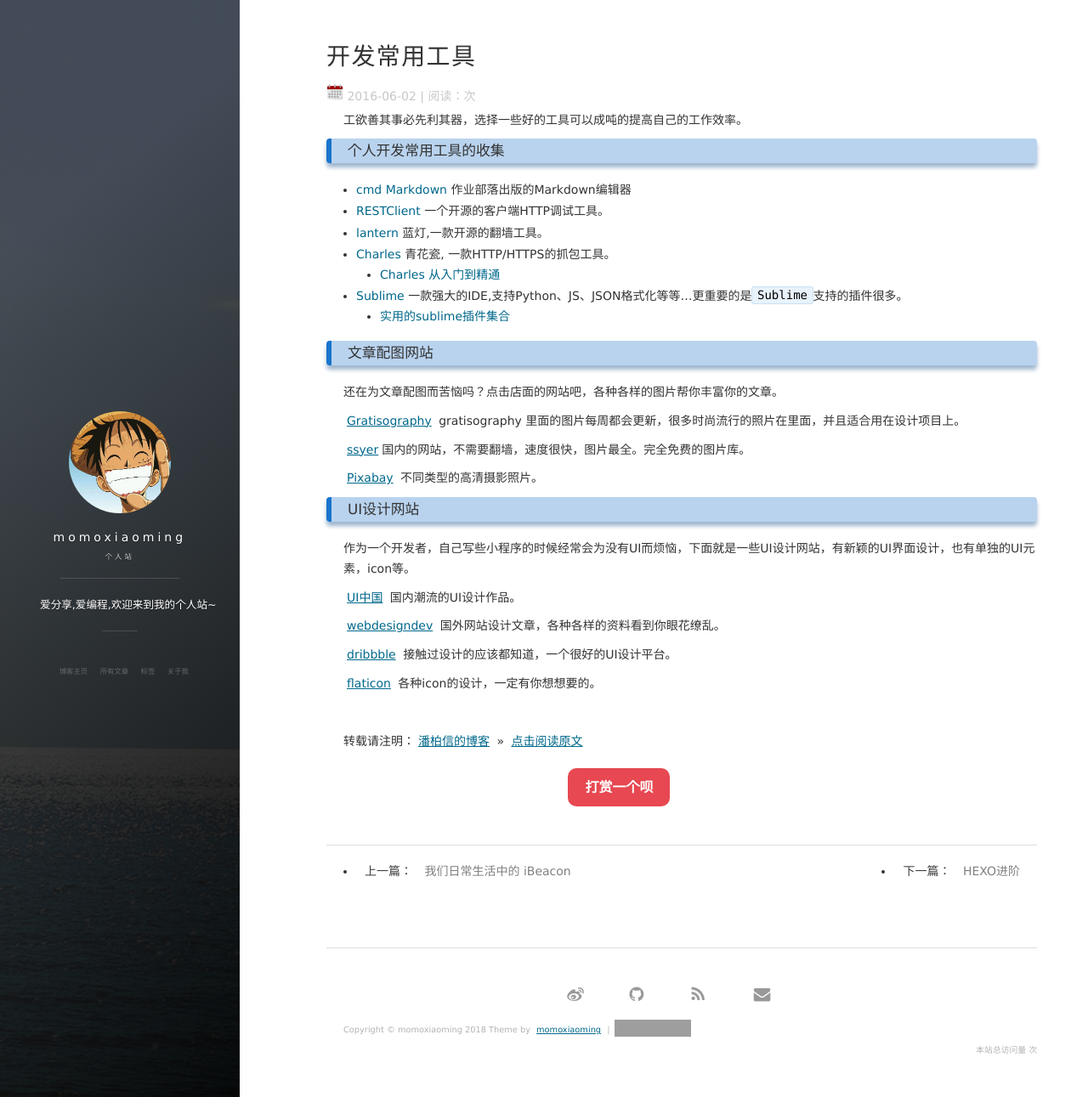
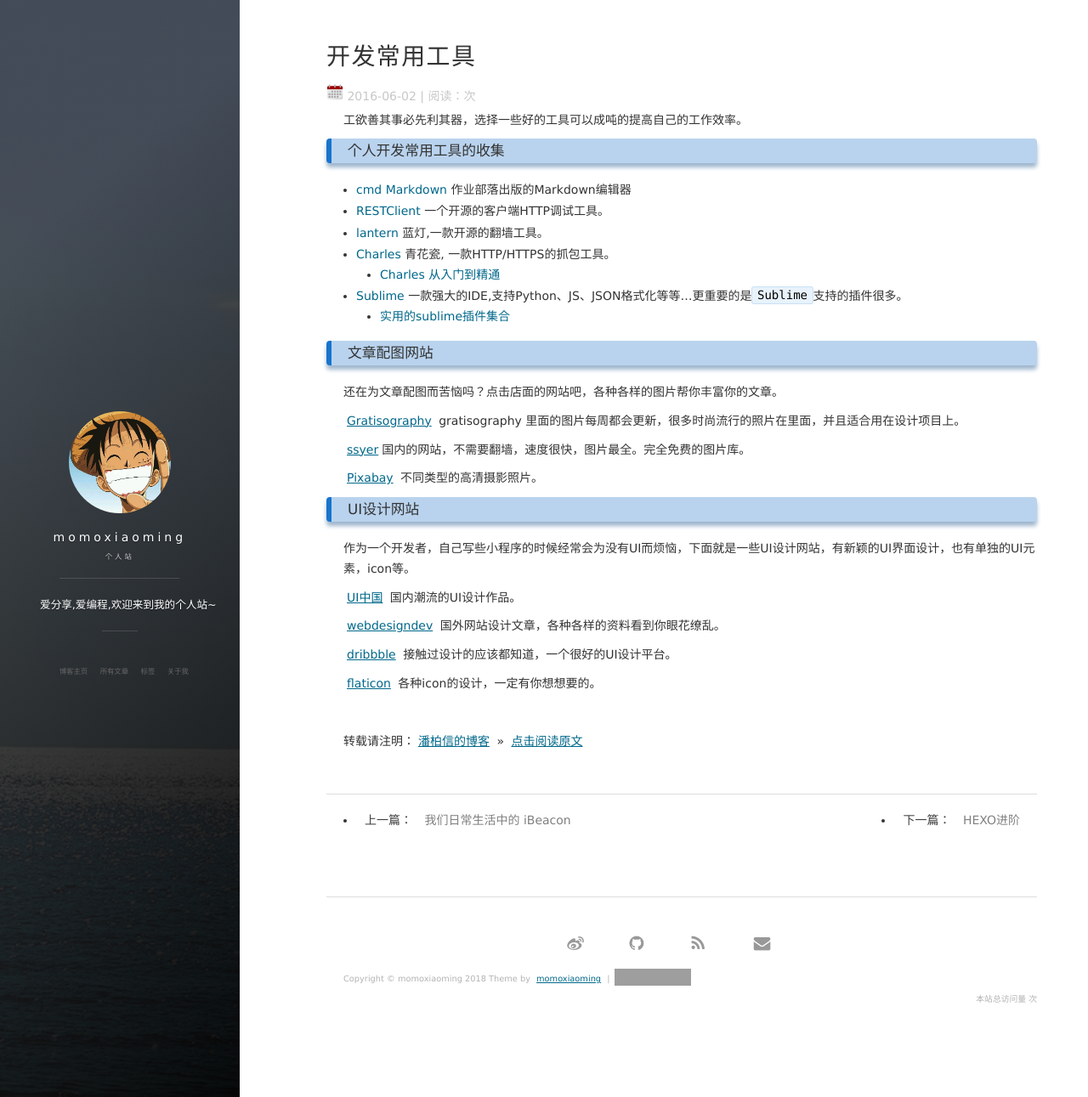
Before and after one commit to momoxiaoming/momoxiaoming.github.io, a Jekyll site: the page built from _posts/2016-06-02-Develop_Tool.md, in a window 1280 px wide and 1291 px high. Shown: the whole window at 85% size. Built offline with Jekyll 4.4.1, drawn with Linux system fonts in a browser that asks for light colours; nearby versions of some CDN libraries; comment, search, counter and statistics services are not loaded; grey boxes are pictures that could not be loaded.

Commit message:
修改了一些页面

```diff
--- a/_includes/new-old.html
+++ b/_includes/new-old.html
@@ -1,6 +1,6 @@
 <section>
 
-            <div class="content-play">
+          <!-- <div class="content-play">
               <p><a href="javascript:void(0)" onclick="dashangToggle()" class="dashang" title="打赏，支持一下">打赏一个呗</a></p>
               <div class="hide_box-play"></div>
               <div class="shang_box-play">
@@ -28,6 +28,7 @@
                 </div>
               </div>
             </div>
+            !-->
             <script type="text/javascript">
             function dashangToggle(){
               $(".hide_box-play").fadeToggle();
```
